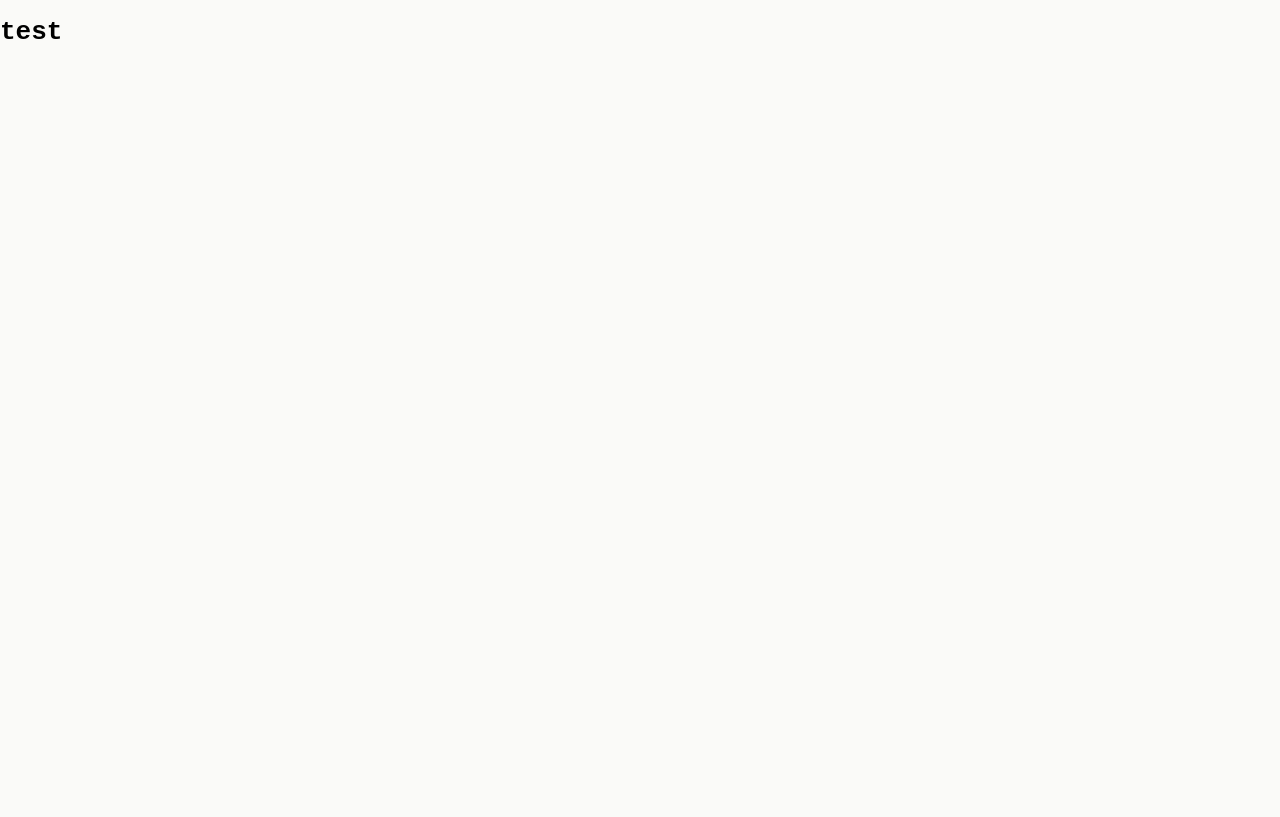
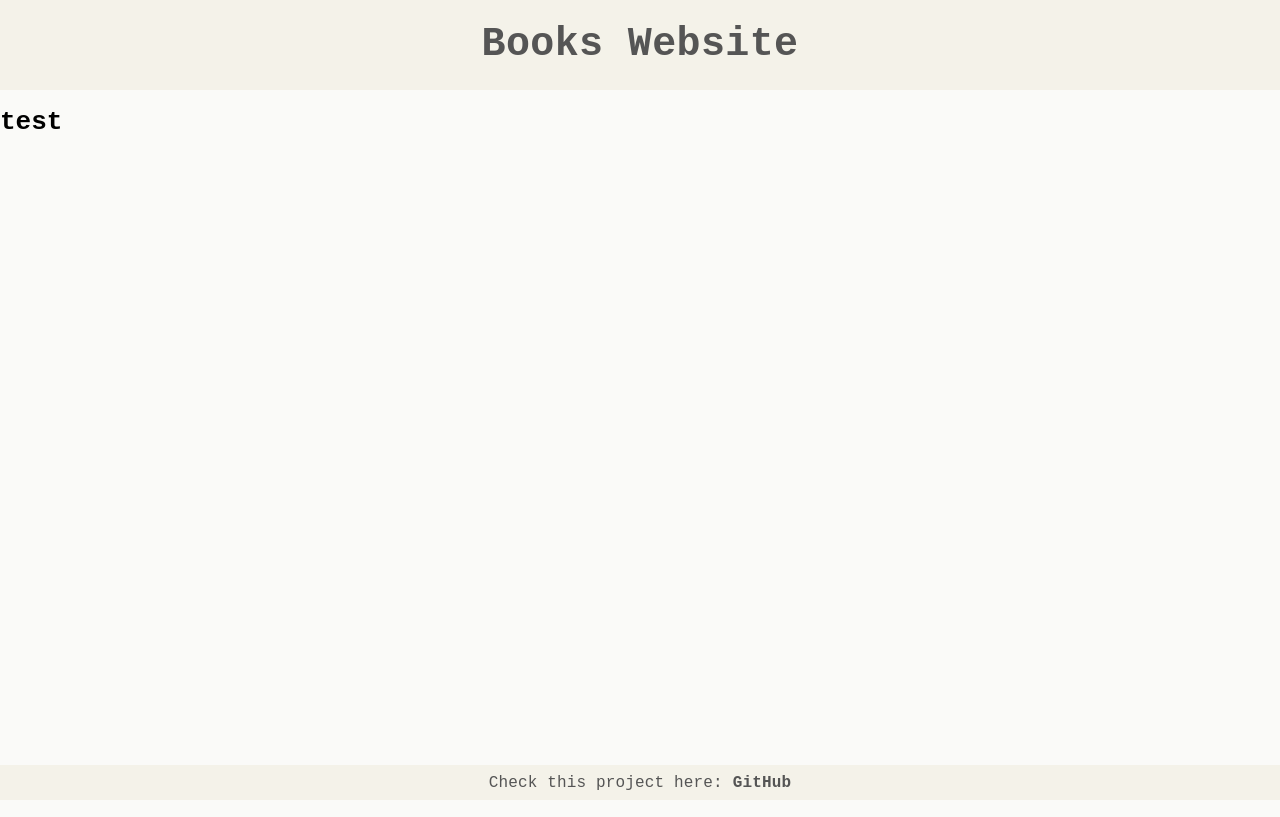
Before and after one commit to SirAllap/rest_api_frontend, a React (Vite) app: page / in a window 1280 px wide. Built offline with nearby package versions, Linux system fonts and the light colour scheme.

Commit message:
Imported header and footed as a layout between the app

```diff
--- a/src/main.tsx
+++ b/src/main.tsx
@@ -2,9 +2,13 @@
 import ReactDOM from 'react-dom/client'
 import App from './App.tsx'
 import './index.css'
+import { Header } from './components/header/Header.tsx'
+import Footer from './components/footer/Footer.tsx'
 
 ReactDOM.createRoot(document.getElementById('root')!).render(
 	<React.StrictMode>
+		<Header />
 		<App />
+		<Footer />
 	</React.StrictMode>
 )
```
